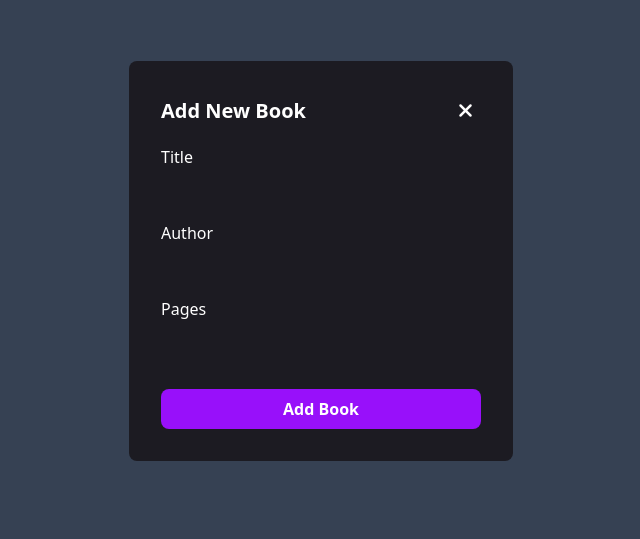
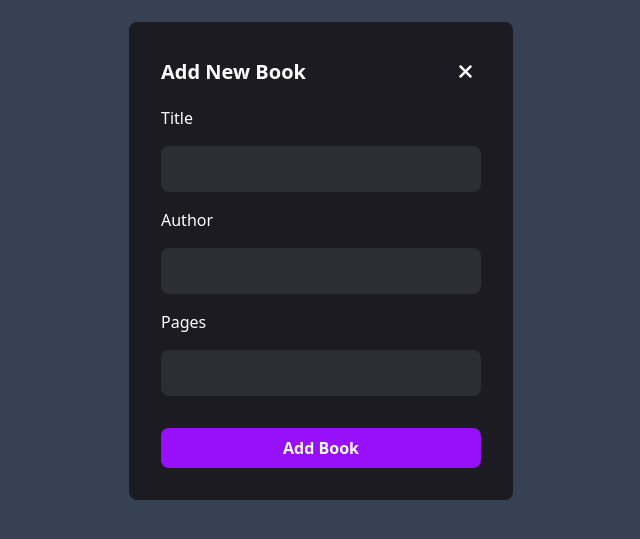
Before and after one commit to armando-rios/libraryApp, a website built with Vite: page index.html in a window 1280 px wide. Both pictures are taken after a click on the button "Add Book". Shown: the part 139-678 px from the top of the page, without its empty margins (319-959 px from the left). Built offline with nearby package versions, Linux system fonts and the light colour scheme.

Commit message:
styles: add contrast on add book modal

```diff
--- a/index.html
+++ b/index.html
@@ -27,17 +27,25 @@
   <div id="myModal" class="fixed inset-0 bg-gray-700 bg-opacity-50 hidden justify-center items-center z-50">
     <div class="flex flex-col p-8 bg-[#1c1b22] rounded-lg sm:w-96 relative">
       <div class="flex justify-between items-center mb-4">
-        <p class="font-bold text-xl">Add New Book</p>
-        <i id="closeModalBtn" class="fa-solid fa-xmark text-xl cursor-pointer p-2"></i>
+        <p class="font-bold text-xl text-white">Add New Book</p>
+        <i id="closeModalBtn" class="fa-solid fa-xmark text-xl text-white cursor-pointer p-2"></i>
       </div>
-      <form class="flex flex-col gap-1" id="addBookForm">
-        <label for="title">Title</label>
-        <input id="title" class="p-2 rounded-lg w-full text-lg font-bold" />
-        <label for="author">Author</label>
-        <input id="author" class="p-2 rounded-lg w-full text-lg font-bold" />
-        <label for="pages">Pages</label>
-        <input id="pages" class="p-2 rounded-lg w-full text-lg font-bold" type="number" />
-        <button type="submit" class="p-2 bg-purple-600 rounded-lg mt-4 font-bold">Add Book</button>
+      <form class="flex flex-col gap-4" id="addBookForm">
+        <label for="title" class="text-white">Title</label>
+        <input id="title"
+          class="p-2 rounded-lg w-full text-lg font-bold bg-[#2d2d34] text-white border border-transparent focus:outline-none focus:ring-2 focus:ring-purple-600" />
+
+        <label for="author" class="text-white">Author</label>
+        <input id="author"
+          class="p-2 rounded-lg w-full text-lg font-bold bg-[#2d2d34] text-white border border-transparent focus:outline-none focus:ring-2 focus:ring-purple-600" />
+
+        <label for="pages" class="text-white">Pages</label>
+        <input id="pages"
+          class="p-2 rounded-lg w-full text-lg font-bold bg-[#2d2d34] text-white border border-transparent focus:outline-none focus:ring-2 focus:ring-purple-600"
+          type="number" />
+
+        <button type="submit" class="p-2 bg-purple-600 rounded-lg mt-4 font-bold text-white hover:bg-purple-700">Add
+          Book</button>
       </form>
     </div>
   </div>
```
